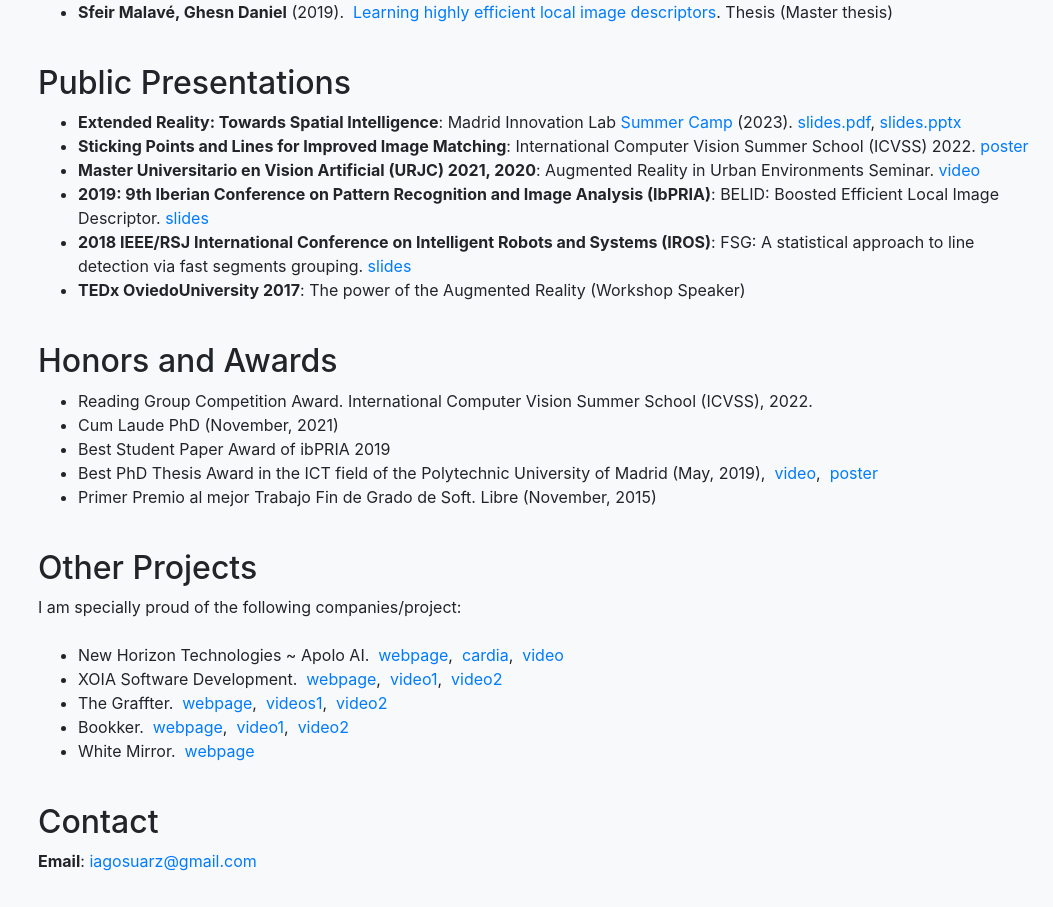
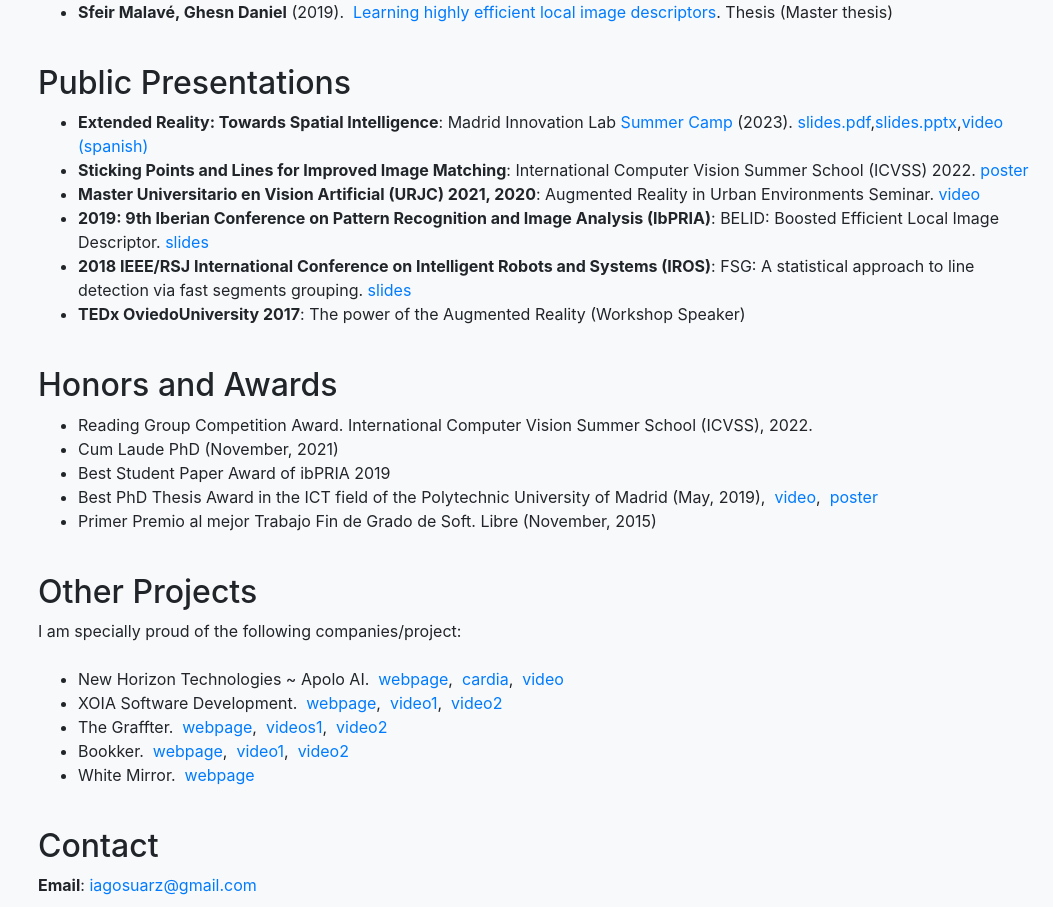
Before and after one commit to iago-suarez/iago-suarez.github.io, a React (Create React App) app: page / in a window 1280 px wide. Shown: the part 2150-3057 px from the top of the page, without its empty margins (227-1280 px from the left). Built offline with nearby package versions, Linux system fonts and the light colour scheme.

Commit message:
Adding MIL video

```diff
--- a/src/pages/Home.js
+++ b/src/pages/Home.js
@@ -313,7 +313,9 @@
               <h2>Public Presentations</h2>
               <ul>
                 <li><b>Extended Reality: Towards Spatial Intelligence</b>: Madrid Innovation Lab <a href="https://milmadrid.es/disfruta-el-verano-a-mil-summer-camp-2023/">Summer Camp</a> (2023).&nbsp;
-                <a href={SummerCampMIL23} target="_blank" rel="noreferrer">slides.pdf</a>, <a href="https://docs.google.com/presentation/d/1EM4jQSoufcEDOPeYmybGYD3QeBP7XHYx/edit?usp=sharing&ouid=103357012295063844651&rtpof=true&sd=true" target="_blank" rel="noreferrer">slides.pptx</a> </li>
+                <a href={SummerCampMIL23} target="_blank" rel="noreferrer">slides.pdf</a>,
+                <a href="https://docs.google.com/presentation/d/1EM4jQSoufcEDOPeYmybGYD3QeBP7XHYx/edit?usp=sharing&ouid=103357012295063844651&rtpof=true&sd=true" target="_blank" rel="noreferrer">slides.pptx</a>,
+                <a href="https://youtu.be/vkUojbPE_3o" target="_blank" rel="noreferrer">video (spanish)</a> </li>
                 <li><b>Sticking Points and Lines for Improved Image Matching</b>: International Computer Vision Summer School (ICVSS) 2022. <a href={PosterICVSS22} target="_blank" rel="noreferrer">poster</a></li>
                 <li><b>Master Universitario en Vision Artificial (URJC) 2021, 2020</b>: Augmented Reality in Urban Environments Seminar.&nbsp;
                   <a href="https://youtu.be/zijWdXDjwb0"  target="_blank" rel="noreferrer">video</a>
```
